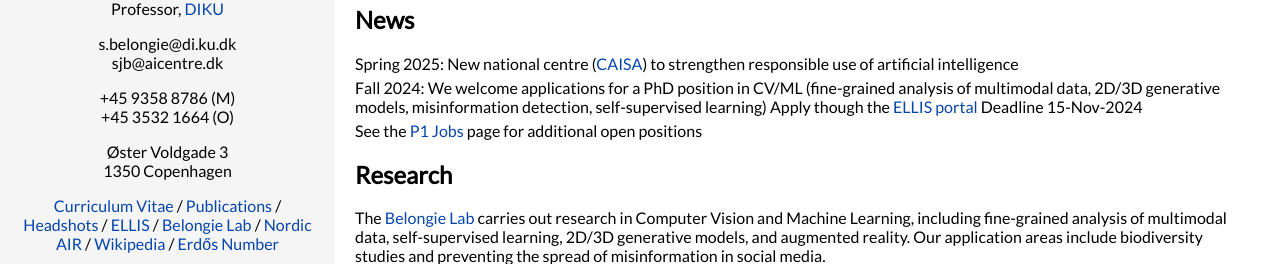
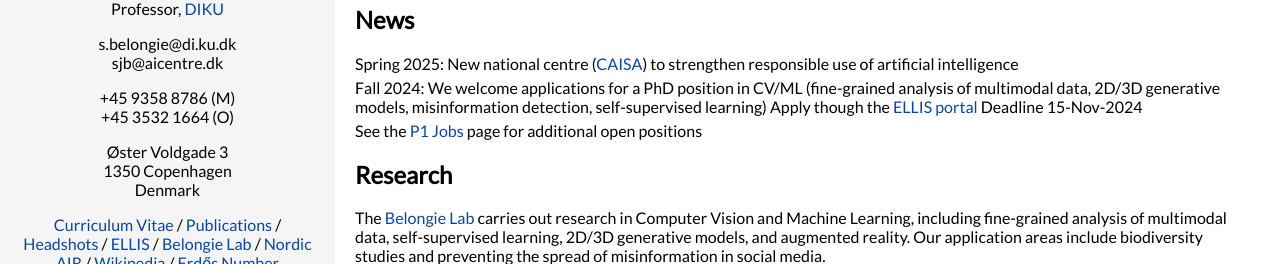
Before and after one commit to sergebelongie/sergebelongie.github.io, a plain HTML site: page index.html in a window 1280 px wide. Shown: the part 275-539 px from the top of the page. Drawn offline with Linux system fonts and the light colour scheme.

Commit message:
minor edits

```diff
--- a/index.html
+++ b/index.html
@@ -16,7 +16,7 @@
             Professor, <a href="https://di.ku.dk/english">DIKU</a></p>
             <p>s.belongie@di.ku.dk<br>sjb@aicentre.dk</p>
             <p>+45 9358 8786 (M)<br>+45 3532 1664 (O)</p>
-            <p>Øster Voldgade 3<br>1350 Copenhagen</p>
+            <p>Øster Voldgade 3<br>1350 Copenhagen<br>Denmark</p>
             <p>
               <a href="https://docs.google.com/document/d/1Y8BQMmBZj_n_zfXUELg6UOIcSiPbxojVghoDfvK5Xrk/edit?tab=t.0">Curriculum Vitae</a> /
               <a href="https://scholar.google.com/citations?user=chD5XxkAAAAJ">Publications</a> /
```
